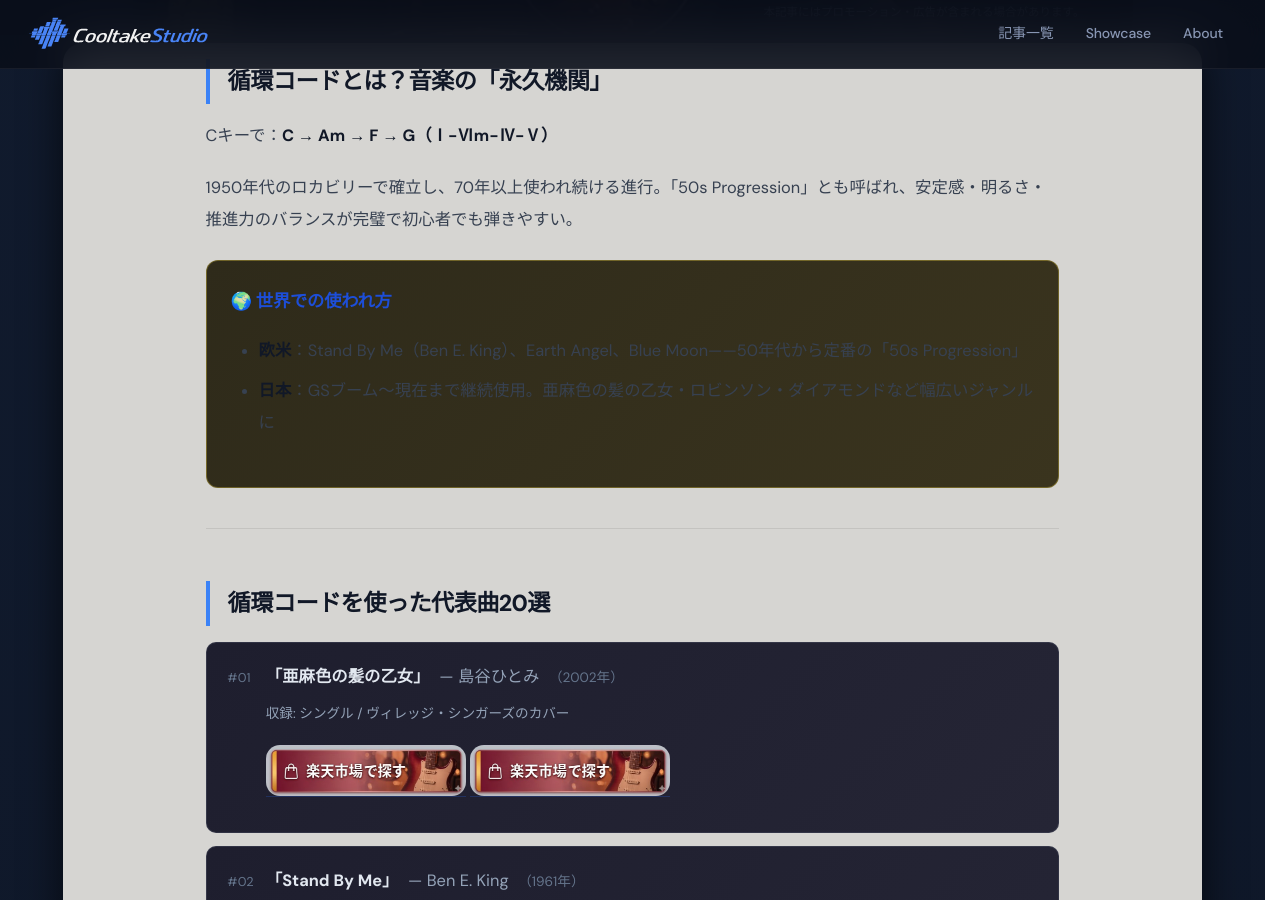
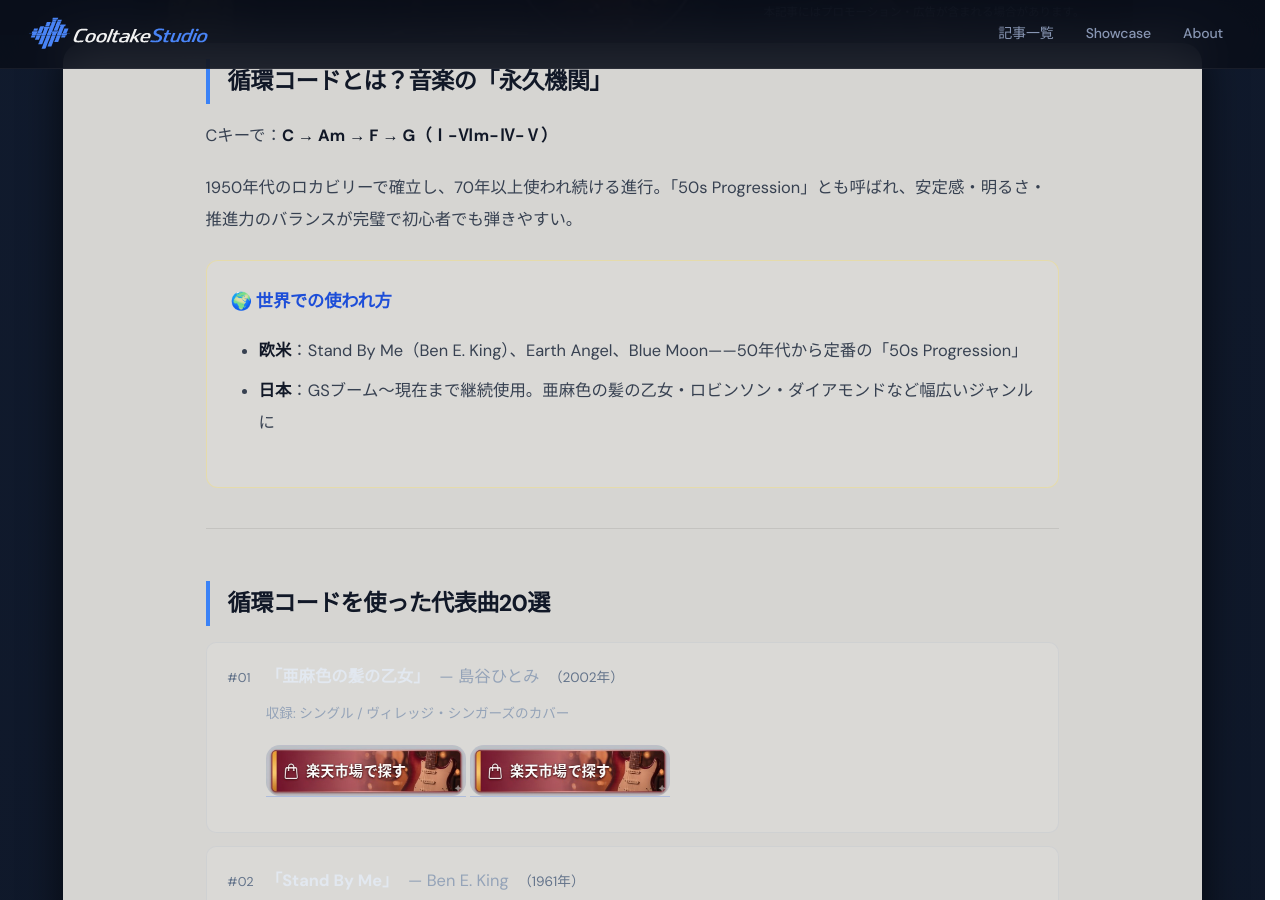
Before and after one commit to cooltake/cooltake-staging, a Jekyll site: the page built from _posts/2026-05-30-chord-progression-05-junkan.md, in a window 1280 px wide and 900 px high, scrolled down 334 px. Built offline with Jekyll 4.4.1, drawn with Linux system fonts in a browser that asks for light colours; some web fonts are replaced.

```diff
--- a/_posts/2026-05-30-chord-progression-05-junkan.md
+++ b/_posts/2026-05-30-chord-progression-05-junkan.md
@@ -14,7 +14,7 @@
 
 1950年代のロカビリーで確立し、70年以上使われ続ける進行。「50s Progression」とも呼ばれ、安定感・明るさ・推進力のバランスが完璧で初心者でも弾きやすい。
 
-<div style="background:linear-gradient(135deg,#2e2a1a,#3a341e);border-radius:12px;padding:1.5rem;margin:1.5rem 0;border:1px solid rgba(253,224,71,.3);">
+<div style="background:rgba(255,255,255,0.10);border-radius:12px;padding:1.5rem;margin:1.5rem 0;border:1px solid rgba(253,224,71,.3);">
 <h3 style="color:#fde047;margin-top:0;">🌍 世界での使われ方</h3>
 <ul style="color:#e2e8f0;">
 <li><strong>欧米</strong>：Stand By Me（Ben E. King）、Earth Angel、Blue Moon——50年代から定番の「50s Progression」</li>
@@ -27,7 +27,7 @@
 ## 循環コードを使った代表曲20選
 
 
-<div style="background:linear-gradient(135deg,#1e1e2e,#252535);border-radius:10px;padding:1.1rem 1.3rem;margin:.8rem 0;border:1px solid rgba(148,163,184,.15);">
+<div style="background:rgba(255,255,255,0.10);border-radius:10px;padding:1.1rem 1.3rem;margin:.8rem 0;border:1px solid rgba(148,163,184,.15);">
 <div style="display:flex;align-items:baseline;gap:.6rem;margin-bottom:.5rem;">
   <span style="color:#64748b;font-size:.8rem;min-width:1.8rem;">#01</span>
   <span style="color:#e2e8f0;font-weight:bold;">「亜麻色の髪の乙女」</span>
@@ -40,7 +40,7 @@
 <a href="https://hb.afl.rakuten.co.jp/ichiba/54518dd8.3792440a.54518dd9.03b99be4/?pc=https%3A//search.rakuten.co.jp/search/mall/%E5%B3%B6%E8%B0%B7%E3%81%B2%E3%81%A8%E3%81%BF%2B%E3%83%99%E3%82%B9%E3%83%88%2BCD/" rel="nofollow" referrerpolicy="no-referrer-when-downgrade" style="display:inline-block;text-decoration:none;margin:.4rem 0;"><img src="/assets/images/btn-rakuten.jpg" alt="島谷ひとみ ベスト・全作品を楽天で探す" width="200" style="max-width:100%;height:auto;border-radius:14px;display:block;"></a>
 </div>
 </div>
-<div style="background:linear-gradient(135deg,#1e1e2e,#252535);border-radius:10px;padding:1.1rem 1.3rem;margin:.8rem 0;border:1px solid rgba(148,163,184,.15);">
+<div style="background:rgba(255,255,255,0.10);border-radius:10px;padding:1.1rem 1.3rem;margin:.8rem 0;border:1px solid rgba(148,163,184,.15);">
 <div style="display:flex;align-items:baseline;gap:.6rem;margin-bottom:.5rem;">
   <span style="color:#64748b;font-size:.8rem;min-width:1.8rem;">#02</span>
   <span style="color:#e2e8f0;font-weight:bold;">「Stand By Me」</span>
@@ -53,7 +53,7 @@
 <a href="https://hb.afl.rakuten.co.jp/ichiba/54518dd8.3792440a.54518dd9.03b99be4/?pc=https%3A//search.rakuten.co.jp/search/mall/Ben%2BE%2BKing%2B%E3%83%99%E3%82%B9%E3%83%88%2BCD/" rel="nofollow" referrerpolicy="no-referrer-when-downgrade" style="display:inline-block;text-decoration:none;margin:.4rem 0;"><img src="/assets/images/btn-rakuten.jpg" alt="Ben E. King ベスト・全作品を楽天で探す" width="200" style="max-width:100%;height:auto;border-radius:14px;display:block;"></a>
 </div>
 </div>
-<div style="background:linear-gradient(135deg,#1e1e2e,#252535);border-radius:10px;padding:1.1rem 1.3rem;margin:.8rem 0;border:1px solid rgba(148,163,184,.15);">
+<div style="background:rgba(255,255,255,0.10);border-radius:10px;padding:1.1rem 1.3rem;margin:.8rem 0;border:1px solid rgba(148,163,184,.15);">
 <div style="display:flex;align-items:baseline;gap:.6rem;margin-bottom:.5rem;">
   <span style="color:#64748b;font-size:.8rem;min-width:1.8rem;">#03</span>
   <span style="color:#e2e8f0;font-weight:bold;">「Blue Moon」</span>
@@ -66,7 +66,7 @@
 <a href="https://hb.afl.rakuten.co.jp/ichiba/54518dd8.3792440a.54518dd9.03b99be4/?pc=https%3A//search.rakuten.co.jp/search/mall/Blue%2BMoon%2B%E3%82%B9%E3%82%BF%E3%83%B3%E3%83%80%E3%83%BC%E3%83%89%2BCD/" rel="nofollow" referrerpolicy="no-referrer-when-downgrade" style="display:inline-block;text-decoration:none;margin:.4rem 0;"><img src="/assets/images/btn-rakuten.jpg" alt="Various Artists ベスト・全作品を楽天で探す" width="200" style="max-width:100%;height:auto;border-radius:14px;display:block;"></a>
 </div>
 </div>
-<div style="background:linear-gradient(135deg,#1e1e2e,#252535);border-radius:10px;padding:1.1rem 1.3rem;margin:.8rem 0;border:1px solid rgba(148,163,184,.15);">
+<div style="background:rgba(255,255,255,0.10);border-radius:10px;padding:1.1rem 1.3rem;margin:.8rem 0;border:1px solid rgba(148,163,184,.15);">
 <div style="display:flex;align-items:baseline;gap:.6rem;margin-bottom:.5rem;">
   <span style="color:#64748b;font-size:.8rem;min-width:1.8rem;">#04</span>
   <span style="color:#e2e8f0;font-weight:bold;">「Earth Angel」</span>
@@ -79,7 +79,7 @@
 <a href="https://hb.afl.rakuten.co.jp/ichiba/54518dd8.3792440a.54518dd9.03b99be4/?pc=https%3A//search.rakuten.co.jp/search/mall/Earth%2BAngel%2B50s%2BCD/" rel="nofollow" referrerpolicy="no-referrer-when-downgrade" style="display:inline-block;text-decoration:none;margin:.4rem 0;"><img src="/assets/images/btn-rakuten.jpg" alt="The Penguins ベスト・全作品を楽天で探す" width="200" style="max-width:100%;height:auto;border-radius:14px;display:block;"></a>
 </div>
 </div>
-<div style="background:linear-gradient(135deg,#1e1e2e,#252535);border-radius:10px;padding:1.1rem 1.3rem;margin:.8rem 0;border:1px solid rgba(148,163,184,.15);">
+<div style="background:rgba(255,255,255,0.10);border-radius:10px;padding:1.1rem 1.3rem;margin:.8rem 0;border:1px solid rgba(148,163,184,.15);">
 <div style="display:flex;align-items:baseline;gap:.6rem;margin-bottom:.5rem;">
   <span style="color:#64748b;font-size:.8rem;min-width:1.8rem;">#05</span>
   <span style="color:#e2e8f0;font-weight:bold;">「夢をあきらめないで」</span>
@@ -92,7 +92,7 @@
 <a href="https://hb.afl.rakuten.co.jp/ichiba/54518dd8.3792440a.54518dd9.03b99be4/?pc=https%3A//search.rakuten.co.jp/search/mall/%E5%B2%A1%E6%9D%91%E5%AD%9D%E5%AD%90%2B%E3%83%99%E3%82%B9%E3%83%88%2BCD/" rel="nofollow" referrerpolicy="no-referrer-when-downgrade" style="display:inline-block;text-decoration:none;margin:.4rem 0;"><img src="/assets/images/btn-rakuten.jpg" alt="岡村孝子 ベスト・全作品を楽天で探す" width="200" style="max-width:100%;height:auto;border-radius:14px;display:block;"></a>
 </div>
 </div>
-<div style="background:linear-gradient(135deg,#1e1e2e,#252535);border-radius:10px;padding:1.1rem 1.3rem;margin:.8rem 0;border:1px solid rgba(148,163,184,.15);">
+<div style="background:rgba(255,255,255,0.10);border-radius:10px;padding:1.1rem 1.3rem;margin:.8rem 0;border:1px solid rgba(148,163,184,.15);">
 <div style="display:flex;align-items:baseline;gap:.6rem;margin-bottom:.5rem;">
   <span style="color:#64748b;font-size:.8rem;min-width:1.8rem;">#06</span>
   <span style="color:#e2e8f0;font-weight:bold;">「ダイアモンド」</span>
@@ -105,7 +105,7 @@
 <a href="https://hb.afl.rakuten.co.jp/ichiba/54518dd8.3792440a.54518dd9.03b99be4/?pc=https%3A//search.rakuten.co.jp/search/mall/%E3%83%97%E3%83%AA%E3%83%B3%E3%82%BB%E3%82%B9%E3%83%97%E3%83%AA%E3%83%B3%E3%82%BB%E3%82%B9%2B%E3%83%99%E3%82%B9%E3%83%88%2BCD/" rel="nofollow" referrerpolicy="no-referrer-when-downgrade" style="display:inline-block;text-decoration:none;margin:.4rem 0;"><img src="/assets/images/btn-rakuten.jpg" alt="プリンセス プリンセス ベスト・全作品を楽天で探す" width="200" style="max-width:100%;height:auto;border-radius:14px;display:block;"></a>
 </div>
 </div>
-<div style="background:linear-gradient(135deg,#1e1e2e,#252535);border-radius:10px;padding:1.1rem 1.3rem;margin:.8rem 0;border:1px solid rgba(148,163,184,.15);">
+<div style="background:rgba(255,255,255,0.10);border-radius:10px;padding:1.1rem 1.3rem;margin:.8rem 0;border:1px solid rgba(148,163,184,.15);">
 <div style="display:flex;align-items:baseline;gap:.6rem;margin-bottom:.5rem;">
   <span style="color:#64748b;font-size:.8rem;min-width:1.8rem;">#07</span>
   <span style="color:#e2e8f0;font-weight:bold;">「少年時代」</span>
@@ -118,7 +118,7 @@
 <a href="https://hb.afl.rakuten.co.jp/ichiba/54518dd8.3792440a.54518dd9.03b99be4/?pc=https%3A//search.rakuten.co.jp/search/mall/%E4%BA%95%E4%B8%8A%E9%99%BD%E6%B0%B4%2B%E3%83%99%E3%82%B9%E3%83%88%2BCD/" rel="nofollow" referrerpolicy="no-referrer-when-downgrade" style="display:inline-block;text-decoration:none;margin:.4rem 0;"><img src="/assets/images/btn-rakuten.jpg" alt="井上陽水 ベスト・全作品を楽天で探す" width="200" style="max-width:100%;height:auto;border-radius:14px;display:block;"></a>
 </div>
 </div>
-<div style="background:linear-gradient(135deg,#1e1e2e,#252535);border-radius:10px;padding:1.1rem 1.3rem;margin:.8rem 0;border:1px solid rgba(148,163,184,.15);">
+<div style="background:rgba(255,255,255,0.10);border-radius:10px;padding:1.1rem 1.3rem;margin:.8rem 0;border:1px solid rgba(148,163,184,.15);">
 <div style="display:flex;align-items:baseline;gap:.6rem;margin-bottom:.5rem;">
   <span style="color:#64748b;font-size:.8rem;min-width:1.8rem;">#08</span>
   <span style="color:#e2e8f0;font-weight:bold;">「You've Lost That Lovin' Feelin'」</span>
@@ -131,7 +131,7 @@
 <a href="https://hb.afl.rakuten.co.jp/ichiba/54518dd8.3792440a.54518dd9.03b99be4/?pc=https%3A//search.rakuten.co.jp/search/mall/Righteous%2BBrothers%2B%E3%83%99%E3%82%B9%E3%83%88%2BCD/" rel="nofollow" referrerpolicy="no-referrer-when-downgrade" style="display:inline-block;text-decoration:none;margin:.4rem 0;"><img src="/assets/images/btn-rakuten.jpg" alt="Righteous Brothers ベスト・全作品を楽天で探す" width="200" style="max-width:100%;height:auto;border-radius:14px;display:block;"></a>
 </div>
 </div>
-<div style="background:linear-gradient(135deg,#1e1e2e,#252535);border-radius:10px;padding:1.1rem 1.3rem;margin:.8rem 0;border:1px solid rgba(148,163,184,.15);">
+<div style="background:rgba(255,255,255,0.10);border-radius:10px;padding:1.1rem 1.3rem;margin:.8rem 0;border:1px solid rgba(148,163,184,.15);">
 <div style="display:flex;align-items:baseline;gap:.6rem;margin-bottom:.5rem;">
   <span style="color:#64748b;font-size:.8rem;min-width:1.8rem;">#09</span>
   <span style="color:#e2e8f0;font-weight:bold;">「In The Still Of The Night」</span>
@@ -144,7 +144,7 @@
 <a href="https://hb.afl.rakuten.co.jp/ichiba/54518dd8.3792440a.54518dd9.03b99be4/?pc=https%3A//search.rakuten.co.jp/search/mall/Five%2BSatins%2BCD/" rel="nofollow" referrerpolicy="no-referrer-when-downgrade" style="display:inline-block;text-decoration:none;margin:.4rem 0;"><img src="/assets/images/btn-rakuten.jpg" alt="The Five Satins ベスト・全作品を楽天で探す" width="200" style="max-width:100%;height:auto;border-radius:14px;display:block;"></a>
 </div>
 </div>
-<div style="background:linear-gradient(135deg,#1e1e2e,#252535);border-radius:10px;padding:1.1rem 1.3rem;margin:.8rem 0;border:1px solid rgba(148,163,184,.15);">
+<div style="background:rgba(255,255,255,0.10);border-radius:10px;padding:1.1rem 1.3rem;margin:.8rem 0;border:1px solid rgba(148,163,184,.15);">
 <div style="display:flex;align-items:baseline;gap:.6rem;margin-bottom:.5rem;">
   <span style="color:#64748b;font-size:.8rem;min-width:1.8rem;">#10</span>
   <span style="color:#e2e8f0;font-weight:bold;">「愛をとりもどせ!!」</span>
@@ -157,7 +157,7 @@
 <a href="https://hb.afl.rakuten.co.jp/ichiba/54518dd8.3792440a.54518dd9.03b99be4/?pc=https%3A//search.rakuten.co.jp/search/mall/%E3%82%AF%E3%83%AA%E3%82%B9%E3%82%BF%E3%83%AB%E3%82%AD%E3%83%B3%E3%82%B0%2B%E3%83%99%E3%82%B9%E3%83%88%2BCD/" rel="nofollow" referrerpolicy="no-referrer-when-downgrade" style="display:inline-block;text-decoration:none;margin:.4rem 0;"><img src="/assets/images/btn-rakuten.jpg" alt="クリスタルキング ベスト・全作品を楽天で探す" width="200" style="max-width:100%;height:auto;border-radius:14px;display:block;"></a>
 </div>
 </div>
-<div style="background:linear-gradient(135deg,#1e1e2e,#252535);border-radius:10px;padding:1.1rem 1.3rem;margin:.8rem 0;border:1px solid rgba(148,163,184,.15);">
+<div style="background:rgba(255,255,255,0.10);border-radius:10px;padding:1.1rem 1.3rem;margin:.8rem 0;border:1px solid rgba(148,163,184,.15);">
 <div style="display:flex;align-items:baseline;gap:.6rem;margin-bottom:.5rem;">
   <span style="color:#64748b;font-size:.8rem;min-width:1.8rem;">#11</span>
   <span style="color:#e2e8f0;font-weight:bold;">「OH MY LITTLE GIRL」</span>
@@ -170,7 +170,7 @@
 <a href="https://hb.afl.rakuten.co.jp/ichiba/54518dd8.3792440a.54518dd9.03b99be4/?pc=https%3A//search.rakuten.co.jp/search/mall/%E5%B0%BE%E5%B4%8E%E8%B1%8A%2B%E3%83%99%E3%82%B9%E3%83%88%2BCD/" rel="nofollow" referrerpolicy="no-referrer-when-downgrade" style="display:inline-block;text-decoration:none;margin:.4rem 0;"><img src="/assets/images/btn-rakuten.jpg" alt="尾崎豊 ベスト・全作品を楽天で探す" width="200" style="max-width:100%;height:auto;border-radius:14px;display:block;"></a>
 </div>
 </div>
-<div style="background:linear-gradient(135deg,#1e1e2e,#252535);border-radius:10px;padding:1.1rem 1.3rem;margin:.8rem 0;border:1px solid rgba(148,163,184,.15);">
+<div style="background:rgba(255,255,255,0.10);border-radius:10px;padding:1.1rem 1.3rem;margin:.8rem 0;border:1px solid rgba(148,163,184,.15);">
 <div style="display:flex;align-items:baseline;gap:.6rem;margin-bottom:.5rem;">
   <span style="color:#64748b;font-size:.8rem;min-width:1.8rem;">#12</span>
   <span style="color:#e2e8f0;font-weight:bold;">「未来予想図Ⅱ」</span>
@@ -183,7 +183,7 @@
 <a href="https://hb.afl.rakuten.co.jp/ichiba/54518dd8.3792440a.54518dd9.03b99be4/?pc=https%3A//search.rakuten.co.jp/search/mall/DREAMS%2BCOME%2BTRUE%2B%E3%83%99%E3%82%B9%E3%83%88%2BCD/" rel="nofollow" referrerpolicy="no-referrer-when-downgrade" style="display:inline-block;text-decoration:none;margin:.4rem 0;"><img src="/assets/images/btn-rakuten.jpg" alt="DREAMS COME TRUE ベスト・全作品を楽天で探す" width="200" style="max-width:100%;height:auto;border-radius:14px;display:block;"></a>
 </div>
 </div>
-<div style="background:linear-gradient(135deg,#1e1e2e,#252535);border-radius:10px;padding:1.1rem 1.3rem;margin:.8rem 0;border:1px solid rgba(148,163,184,.15);">
+<div style="background:rgba(255,255,255,0.10);border-radius:10px;padding:1.1rem 1.3rem;margin:.8rem 0;border:1px solid rgba(148,163,184,.15);">
 <div style="display:flex;align-items:baseline;gap:.6rem;margin-bottom:.5rem;">
   <span style="color:#64748b;font-size:.8rem;min-width:1.8rem;">#13</span>
   <span style="color:#e2e8f0;font-weight:bold;">「ロビンソン」</span>
@@ -196,7 +196,7 @@
 <a href="https://hb.afl.rakuten.co.jp/ichiba/54518dd8.3792440a.54518dd9.03b99be4/?pc=https%3A//search.rakuten.co.jp/search/mall/%E3%82%B9%E3%83%94%E3%83%83%E3%83%84%2B%E3%83%99%E3%82%B9%E3%83%88%2BCD/" rel="nofollow" referrerpolicy="no-referrer-when-downgrade" style="display:inline-block;text-decoration:none;margin:.4rem 0;"><img src="/assets/images/btn-rakuten.jpg" alt="スピッツ ベスト・全作品を楽天で探す" width="200" style="max-width:100%;height:auto;border-radius:14px;display:block;"></a>
 </div>
 </div>
-<div style="background:linear-gradient(135deg,#1e1e2e,#252535);border-radius:10px;padding:1.1rem 1.3rem;margin:.8rem 0;border:1px solid rgba(148,163,184,.15);">
+<div style="background:rgba(255,255,255,0.10);border-radius:10px;padding:1.1rem 1.3rem;margin:.8rem 0;border:1px solid rgba(148,163,184,.15);">
 <div style="display:flex;align-items:baseline;gap:.6rem;margin-bottom:.5rem;">
   <span style="color:#64748b;font-size:.8rem;min-width:1.8rem;">#14</span>
   <span style="color:#e2e8f0;font-weight:bold;">「やんちゃ車」</span>
@@ -209,7 +209,7 @@
 <a href="https://hb.afl.rakuten.co.jp/ichiba/54518dd8.3792440a.54518dd9.03b99be4/?pc=https%3A//search.rakuten.co.jp/search/mall/%E5%98%89%E9%96%80%E9%81%94%E5%A4%AB%2B%E3%82%A2%E3%83%AB%E3%83%90%E3%83%A0%2BCD/" rel="nofollow" referrerpolicy="no-referrer-when-downgrade" style="display:inline-block;text-decoration:none;margin:.4rem 0;"><img src="/assets/images/btn-rakuten.jpg" alt="嘉門達夫 ベスト・全作品を楽天で探す" width="200" style="max-width:100%;height:auto;border-radius:14px;display:block;"></a>
 </div>
 </div>
-<div style="background:linear-gradient(135deg,#1e1e2e,#252535);border-radius:10px;padding:1.1rem 1.3rem;margin:.8rem 0;border:1px solid rgba(148,163,184,.15);">
+<div style="background:rgba(255,255,255,0.10);border-radius:10px;padding:1.1rem 1.3rem;margin:.8rem 0;border:1px solid rgba(148,163,184,.15);">
 <div style="display:flex;align-items:baseline;gap:.6rem;margin-bottom:.5rem;">
   <span style="color:#64748b;font-size:.8rem;min-width:1.8rem;">#15</span>
   <span style="color:#e2e8f0;font-weight:bold;">「Will You Love Me Tomorrow」</span>
@@ -222,7 +222,7 @@
 <a href="https://hb.afl.rakuten.co.jp/ichiba/54518dd8.3792440a.54518dd9.03b99be4/?pc=https%3A//search.rakuten.co.jp/search/mall/Carole%2BKing%2BTapestry%2BCD/" rel="nofollow" referrerpolicy="no-referrer-when-downgrade" style="display:inline-block;text-decoration:none;margin:.4rem 0;"><img src="/assets/images/btn-rakuten.jpg" alt="Carole King ベスト・全作品を楽天で探す" width="200" style="max-width:100%;height:auto;border-radius:14px;display:block;"></a>
 </div>
 </div>
-<div style="background:linear-gradient(135deg,#1e1e2e,#252535);border-radius:10px;padding:1.1rem 1.3rem;margin:.8rem 0;border:1px solid rgba(148,163,184,.15);">
+<div style="background:rgba(255,255,255,0.10);border-radius:10px;padding:1.1rem 1.3rem;margin:.8rem 0;border:1px solid rgba(148,163,184,.15);">
 <div style="display:flex;align-items:baseline;gap:.6rem;margin-bottom:.5rem;">
   <span style="color:#64748b;font-size:.8rem;min-width:1.8rem;">#16</span>
   <span style="color:#e2e8f0;font-weight:bold;">「ウェディング・ベル」</span>
@@ -235,7 +235,7 @@
 <a href="https://hb.afl.rakuten.co.jp/ichiba/54518dd8.3792440a.54518dd9.03b99be4/?pc=https%3A//search.rakuten.co.jp/search/mall/%E6%9D%8F%E9%87%8C%2B%E3%83%99%E3%82%B9%E3%83%88%2BCD/" rel="nofollow" referrerpolicy="no-referrer-when-downgrade" style="display:inline-block;text-decoration:none;margin:.4rem 0;"><img src="/assets/images/btn-rakuten.jpg" alt="杏里 / Sugar ベスト・全作品を楽天で探す" width="200" style="max-width:100%;height:auto;border-radius:14px;display:block;"></a>
 </div>
 </div>
-<div style="background:linear-gradient(135deg,#1e1e2e,#252535);border-radius:10px;padding:1.1rem 1.3rem;margin:.8rem 0;border:1px solid rgba(148,163,184,.15);">
+<div style="background:rgba(255,255,255,0.10);border-radius:10px;padding:1.1rem 1.3rem;margin:.8rem 0;border:1px solid rgba(148,163,184,.15);">
 <div style="display:flex;align-items:baseline;gap:.6rem;margin-bottom:.5rem;">
   <span style="color:#64748b;font-size:.8rem;min-width:1.8rem;">#17</span>
   <span style="color:#e2e8f0;font-weight:bold;">「Yesterday Once More」</span>
@@ -248,7 +248,7 @@
 <a href="https://hb.afl.rakuten.co.jp/ichiba/54518dd8.3792440a.54518dd9.03b99be4/?pc=https%3A//search.rakuten.co.jp/search/mall/Carpenters%2B%E3%83%99%E3%82%B9%E3%83%88%2BCD/" rel="nofollow" referrerpolicy="no-referrer-when-downgrade" style="display:inline-block;text-decoration:none;margin:.4rem 0;"><img src="/assets/images/btn-rakuten.jpg" alt="Carpenters ベスト・全作品を楽天で探す" width="200" style="max-width:100%;height:auto;border-radius:14px;display:block;"></a>
 </div>
 </div>
-<div style="background:linear-gradient(135deg,#1e1e2e,#252535);border-radius:10px;padding:1.1rem 1.3rem;margin:.8rem 0;border:1px solid rgba(148,163,184,.15);">
+<div style="background:rgba(255,255,255,0.10);border-radius:10px;padding:1.1rem 1.3rem;margin:.8rem 0;border:1px solid rgba(148,163,184,.15);">
 <div style="display:flex;align-items:baseline;gap:.6rem;margin-bottom:.5rem;">
   <span style="color:#64748b;font-size:.8rem;min-width:1.8rem;">#18</span>
   <span style="color:#e2e8f0;font-weight:bold;">「プレイバックPart2」</span>
@@ -261,7 +261,7 @@
 <a href="https://hb.afl.rakuten.co.jp/ichiba/54518dd8.3792440a.54518dd9.03b99be4/?pc=https%3A//search.rakuten.co.jp/search/mall/%E5%B1%B1%E5%8F%A3%E7%99%BE%E6%81%B5%2B%E3%83%99%E3%82%B9%E3%83%88%2BCD/" rel="nofollow" referrerpolicy="no-referrer-when-downgrade" style="display:inline-block;text-decoration:none;margin:.4rem 0;"><img src="/assets/images/btn-rakuten.jpg" alt="山口百恵 ベスト・全作品を楽天で探す" width="200" style="max-width:100%;height:auto;border-radius:14px;display:block;"></a>
 </div>
 </div>
-<div style="background:linear-gradient(135deg,#1e1e2e,#252535);border-radius:10px;padding:1.1rem 1.3rem;margin:.8rem 0;border:1px solid rgba(148,163,184,.15);">
+<div style="background:rgba(255,255,255,0.10);border-radius:10px;padding:1.1rem 1.3rem;margin:.8rem 0;border:1px solid rgba(148,163,184,.15);">
 <div style="display:flex;align-items:baseline;gap:.6rem;margin-bottom:.5rem;">
   <span style="color:#64748b;font-size:.8rem;min-width:1.8rem;">#19</span>
   <span style="color:#e2e8f0;font-weight:bold;">「WOMAN"Wの悲劇"より」</span>
@@ -274,7 +274,7 @@
 <a href="https://hb.afl.rakuten.co.jp/ichiba/54518dd8.3792440a.54518dd9.03b99be4/?pc=https%3A//search.rakuten.co.jp/search/mall/%E8%96%AC%E5%B8%AB%E4%B8%B8%E3%81%B2%E3%82%8D%E5%AD%90%2B%E3%83%99%E3%82%B9%E3%83%88%2BCD/" rel="nofollow" referrerpolicy="no-referrer-when-downgrade" style="display:inline-block;text-decoration:none;margin:.4rem 0;"><img src="/assets/images/btn-rakuten.jpg" alt="薬師丸ひろ子 ベスト・全作品を楽天で探す" width="200" style="max-width:100%;height:auto;border-radius:14px;display:block;"></a>
 </div>
 </div>
-<div style="background:linear-gradient(135deg,#1e1e2e,#252535);border-radius:10px;padding:1.1rem 1.3rem;margin:.8rem 0;border:1px solid rgba(148,163,184,.15);">
+<div style="background:rgba(255,255,255,0.10);border-radius:10px;padding:1.1rem 1.3rem;margin:.8rem 0;border:1px solid rgba(148,163,184,.15);">
 <div style="display:flex;align-items:baseline;gap:.6rem;margin-bottom:.5rem;">
   <span style="color:#64748b;font-size:.8rem;min-width:1.8rem;">#20</span>
   <span style="color:#e2e8f0;font-weight:bold;">「Where Did Our Love Go」</span>
```
